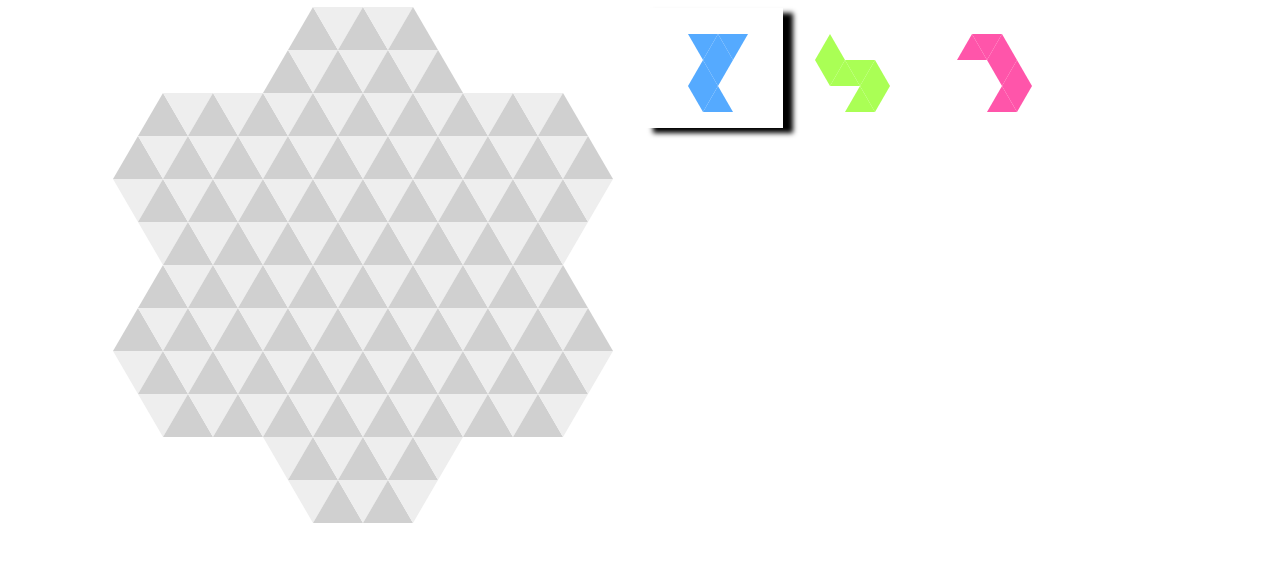
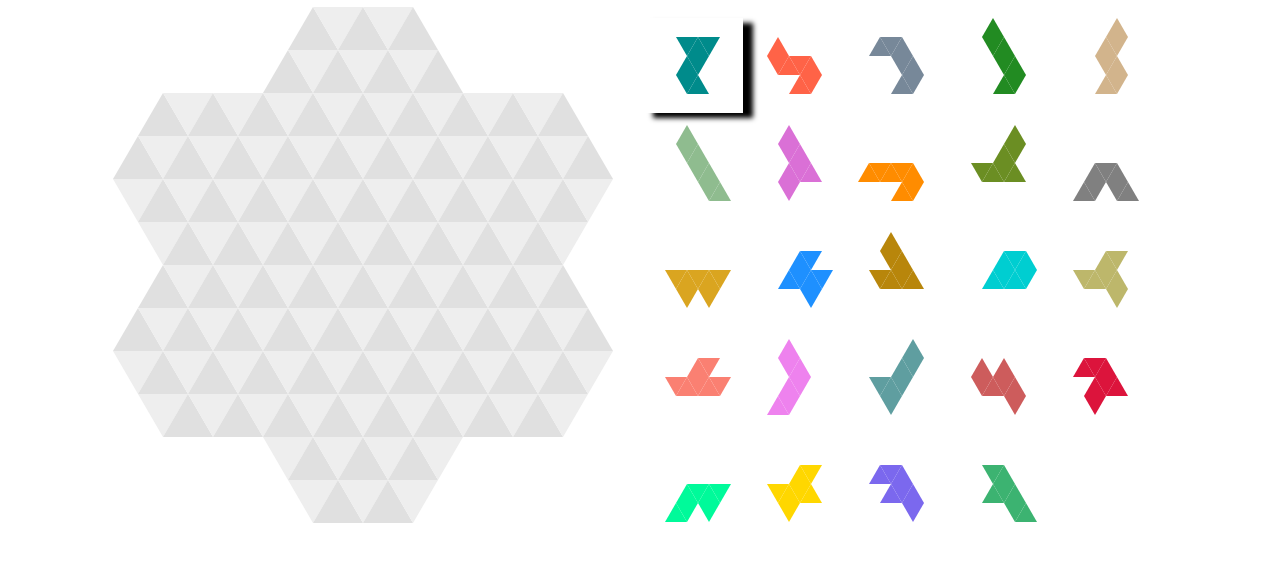
Before and after one commit to ryo-watanabe/hexamond, a plain HTML site: page contents/index.html in a window 1280 px wide. Shown: the part 72-651 px from the top of the page. Drawn offline with Linux system fonts and the light colour scheme.

Commit message:
All pieces and mirror added.

```diff
--- a/contents/script.js
+++ b/contents/script.js
@@ -11,10 +11,42 @@ var pc = [
 	[[0, 0, 0], [1, 0, 0], [1, 1, 0], [1, 1, 1], [2, 0, 0], [2, 1, 0], [2, 2, 0]], // A
 	[[0, 0, 0], [1, 0, 0], [1, 2, 0], [1, 2, 2], [3, 0, 0], [3, 2, 0], [3, 2, 2]], // B
 	[[0, 0, 0], [2, 0, 0], [2, 1, 0], [2, 1, 1], [3, 0, 0], [3, 2, 0], [3, 2, 2]], // C
+	[[0, 0, 0], [2, 0, 0], [2, 1, 0], [2, 1, 2], [3, 0, 0], [3, 2, 0], [3, 2, 2]], // D
+	[[0, 0, 0], [2, 0, 0], [2, 2, 0], [2, 2, 1], [3, 0, 0], [3, 2, 0], [3, 2, 2]], // E
+	[[0, 0, 0], [2, 0, 0], [2, 1, 0], [2, 1, 2], [3, 0, 0], [3, 2, 0], [3, 2, 1]], // F
+	[[0, 0, 0], [2, 0, 0], [2, 1, 0], [2, 1, 2], [3, 0, 0], [1, 0, 0], [1, 1, 0]], // G
+	[[0, 0, 0], [1, 0, 0], [1, 2, 0], [1, 2, 1], [3, 0, 0], [3, 2, 0], [3, 2, 2]], // H
+	[[0, 0, 0], [1, 0, 0], [1, 2, 0], [2, 0, 0], [2, 2, 0], [2, 2, 1], [3, 0, 0]], // I
+	[[0, 0, 0], [1, 0, 0], [1, 1, 0], [1, 1, 2], [3, 0, 0], [3, 2, 0], [3, 2, 1]], // J
+	[[0, 0, 0], [1, 0, 0], [1, 1, 0], [1, 2, 0], [3, 0, 0], [3, 2, 0], [3, 1, 0]], // K
+	[[0, 0, 0], [1, 0, 0], [2, 0, 0], [2, 2, 0], [3, 0, 0], [3, 2, 0], [3, 1, 0]], // L
+	[[0, 0, 0], [1, 0, 0], [1, 2, 0], [2, 0, 0], [2, 1, 0], [2, 1, 2], [3, 0, 0]], // M
+	[[0, 0, 0], [1, 0, 0], [2, 0, 0], [2, 2, 0], [2, 2, 2], [3, 0, 0], [3, 1, 0]], // N
+	[[0, 0, 0], [1, 0, 0], [1, 2, 0], [2, 0, 0], [2, 2, 0], [3, 0, 0], [3, 2, 0]], // O
+	[[0, 0, 0], [1, 0, 0], [1, 2, 0], [2, 0, 0], [2, 2, 0], [3, 0, 0], [3, 1, 0]], // P
+	[[0, 0, 0], [1, 0, 0], [1, 1, 0], [1, 1, 2], [2, 0, 0], [2, 1, 0], [2, 1, 2]], // Q
+	[[0, 0, 0], [1, 0, 0], [1, 1, 0], [1, 2, 0], [2, 0, 0], [2, 2, 0], [2, 2, 1]], // R
+	[[0, 0, 0], [1, 0, 0], [1, 2, 0], [1, 2, 2], [2, 0, 0], [3, 0, 0], [3, 2, 0]], // S
+	[[0, 0, 0], [1, 0, 0], [1, 1, 0], [2, 0, 0], [2, 1, 0], [2, 1, 1], [3, 0, 0]], // T
+	[[0, 0, 0], [1, 0, 0], [1, 1, 0], [1, 1, 2], [3, 0, 0], [3, 1, 0], [3, 2, 0]], // U
+	[[0, 0, 0], [1, 0, 0], [1, 2, 0], [2, 0, 0], [2, 2, 0], [3, 0, 0], [1, 1, 0]], // V
+	[[0, 0, 0], [1, 0, 0], [2, 0, 0], [2, 1, 0], [2, 1, 1], [3, 0, 0], [3, 2, 0]], // W
+	[[0, 0, 0], [1, 0, 0], [2, 0, 0], [2, 1, 0], [3, 0, 0], [3, 2, 0], [3, 2, 1]], // X
 ];
-var cl  = [ "#55AAFF", "#AAFF55", "#FF55AA" ];
-var ag = [1, 1, 1];
-var ps = [[-1, -1], [-1, -1], [-1, -1]];
+var cl  = [
+	"#008b8b", "#ff6347", "#778899", "#228b22", "#d2b48c", "#8fbc8f", "#da70d6",
+	"#ff8c00", "#6b8e23", "#808080", "#daa520", "#1e90ff", "#b8860b", "#00ced1",
+	"#bdb76b", "#fa8072", "#ee82ee", "#5f9ea0", "#cd5c5c", "#dc143c", "#00fa9a",
+	"#ffd700", "#7b68ee", "#3cb371"
+];
+var offset = [
+	[[-1, 0], [-1, 0], [0, 1], [1, 0], [1, 0], [0, -1]],
+	[[1, 0], [0, -1], [-1, 0], [-1, 0], [0, 1], [1, 0]],
+	[[0, 1], [1, 0], [1, 0], [0, -1], [-1, 0], [-1, 0]],
+];
+var ag = Array(24).fill(1);
+var mr = Array(24).fill(1);
+var ps = Array(24).fill([-1, -1]);
 var selected_piece = 0;
 var pending = [];
 var remove_pending = [];
@@ -52,55 +84,12 @@ function piece_coordinates(a, x, y) {
 			} else if (angle > 5) {
 				angle = angle - 6;
 			}
-			if (angle == 0) {
-				if (pc[a][i][j] == 1) {
-					pos_x = pos_x - 1;
-				} else if (pc[a][i][j] == 2) {
-					pos_x = pos_x + 1;
-				} else if (pc[a][i][j] == 3) {
-					pos_y = pos_y + 1;
-				}
-			} else if (angle == 1) {
-				if (pc[a][i][j] == 1) {
-					pos_x = pos_x - 1;
-				} else if (pc[a][i][j] == 2) {
-					pos_y = pos_y - 1;
-				} else if (pc[a][i][j] == 3) {
-					pos_x = pos_x + 1;
-				}
-			} else if (angle == 2) {
-				if (pc[a][i][j] == 1) {
-					pos_y = pos_y + 1;
-				} else if (pc[a][i][j] == 2) {
-					pos_x = pos_x - 1;
-				} else if (pc[a][i][j] == 3) {
-					pos_x = pos_x + 1;
-				}
-			} else if (angle == 3) {
-				if (pc[a][i][j] == 1) {
-					pos_x = pos_x + 1;
-				} else if (pc[a][i][j] == 2) {
-					pos_x = pos_x - 1;
-				} else if (pc[a][i][j] == 3) {
-					pos_y = pos_y - 1;
-				}
-			} else if (angle == 4) {
-				if (pc[a][i][j] == 1) {
-					pos_x = pos_x + 1;
-				} else if (pc[a][i][j] == 2) {
-					pos_y = pos_y + 1;
-				} else if (pc[a][i][j] == 3) {
-					pos_x = pos_x - 1;
-				}
-			} else if (angle == 5) {
-				if (pc[a][i][j] == 1) {
-					pos_y = pos_y - 1;
-				} else if (pc[a][i][j] == 2) {
-					pos_x = pos_x + 1;
-				} else if (pc[a][i][j] == 3) {
-					pos_x = pos_x - 1;
-				}
+			// position offset
+			if (pc[a][i][j] == 0) {
+				break;
 			}
+			pos_x = pos_x + mr[a] * offset[pc[a][i][j] - 1][angle][0];
+			pos_y = pos_y + offset[pc[a][i][j] - 1][angle][1];
 			// angle
 			if (pc[a][i][j] == 1) {
 				angle = angle + 1;
@@ -125,8 +114,8 @@ function draw_piece(box, a, on) {
 		pos_x = coords[i][0];
 		pos_y = coords[i][1];
 		var tri = document.createElement("div");
-		tri.style.top = pos_y * 26;
-		tri.style.left = pos_x * 15;
+		tri.style.top = pos_y * 19;
+		tri.style.left = pos_x * 11;
 		if ((pos_x + pos_y) % 2 == 0) {
 			tri.className = "tri tri_up_p";
 			tri.style.borderTopColor = cl[a] + alpha;
@@ -148,9 +137,11 @@ function piece_on(a, on) {
 
 function draw_pieces() {
 	var table = document.getElementById("piece");
-	var tr = document.createElement("tr");
-	for (a = 0; a < 3; a++) {
-
+	var tr;
+	for (a = 0; a < pc.length; a++) {
+		if (a % 5 == 0) {
+			tr = document.createElement("tr");
+		}
 		var box = document.createElement("div");
 		box.className = "piece_box";
 		if (a == selected_piece) {
@@ -162,8 +153,13 @@ function draw_pieces() {
 		box.setAttribute("onclick", "mouseclick(this)");
 		td.appendChild(box);
 		tr.appendChild(td);
+		if (a % 5 == 4) {
+			table.appendChild(tr);
+		}
 	}
-	table.appendChild(tr);
+	if (pc.length % 5 != 0) {
+		table.appendChild(tr);
+	}
 }
 
 function draw_board() {
@@ -205,7 +201,7 @@ function dump_stored_pieces() {
 
 function mouseclick(element) {
 	if (element.id.startsWith("piece")) {
-		index = parseInt(element.id.substr(5, 1));
+		index = parseInt(element.id.substr(5));
 		if (index != selected_piece) {
 			//dump_stored_pieces();
 			for(i = 0; i < stored_pieces.length; i++) {
@@ -224,6 +220,7 @@ function mouseclick(element) {
 			ag[index] = ag[index] + 1;
 			if (ag[index] == 6) {
 				ag[index] = 0;
+				mr[index] = mr[index] * -1;
 			}
 			box = document.getElementById(element.id);
 			while (box.firstChild) box.removeChild(box.firstChild);
@@ -326,7 +323,7 @@ function clear_pending() {
 		if ((pos_x + pos_y) % 2 != 0) {
 			tri.style.borderTopColor = "#EEEEEE";
 		} else {
-			tri.style.borderBottomColor = "#D0D0D0";
+			tri.style.borderBottomColor = "#E0E0E0";
 		}
 	}
 	pending = [];
--- a/contents/style.css
+++ b/contents/style.css
@@ -40,7 +40,7 @@ div.tri {
 }
 .tri_dn {
 	border-width: 0 25px 43px 25px;
-	border-color: transparent transparent #D0D0D0 transparent;
+	border-color: transparent transparent #E0E0E0 transparent;
 }
 .tri_up {
 	border-width: 43px 25px 0 25px;
@@ -50,16 +50,17 @@ div.tri {
     pointer-events: none;
 }
 .tri_dn_p {
-	border-width: 0 15px 26px 15px;
+	border-width: 0 11px 19px 11px;
 	border-color: transparent transparent #4444EE transparent;
 }
 .tri_up_p {
-	border-width: 26px 15px 0 15px;
+	border-width: 19px 11px 0 11px;
 	border-color: #4444EE transparent transparent transparent;
 }
 .piece_box {
-	width: 140;
-	height: 120;
+	width: 100;
+	height: 95;
+	margin-top: 10;
 	position: relative;
 }
 .selected_box {
```
